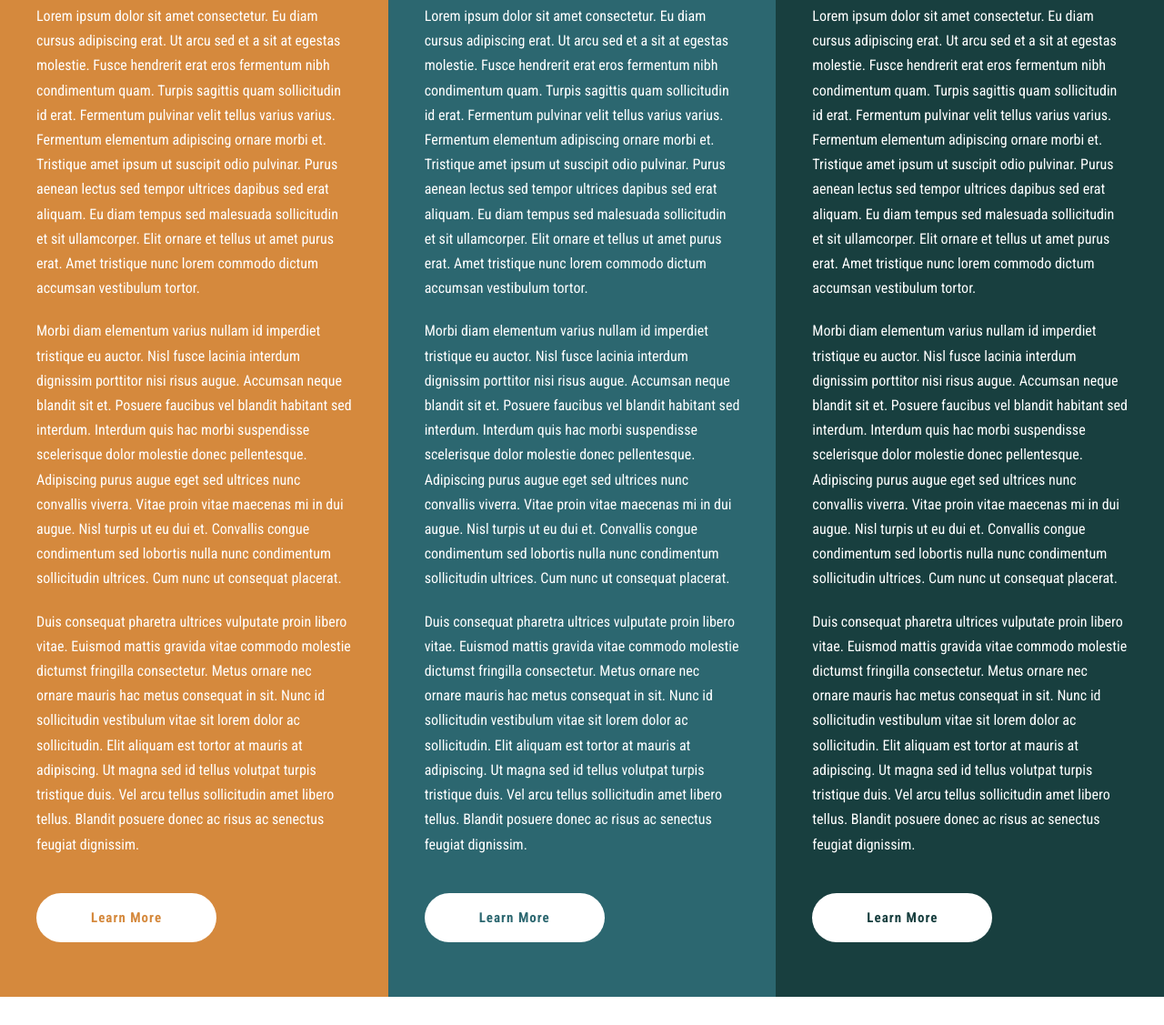
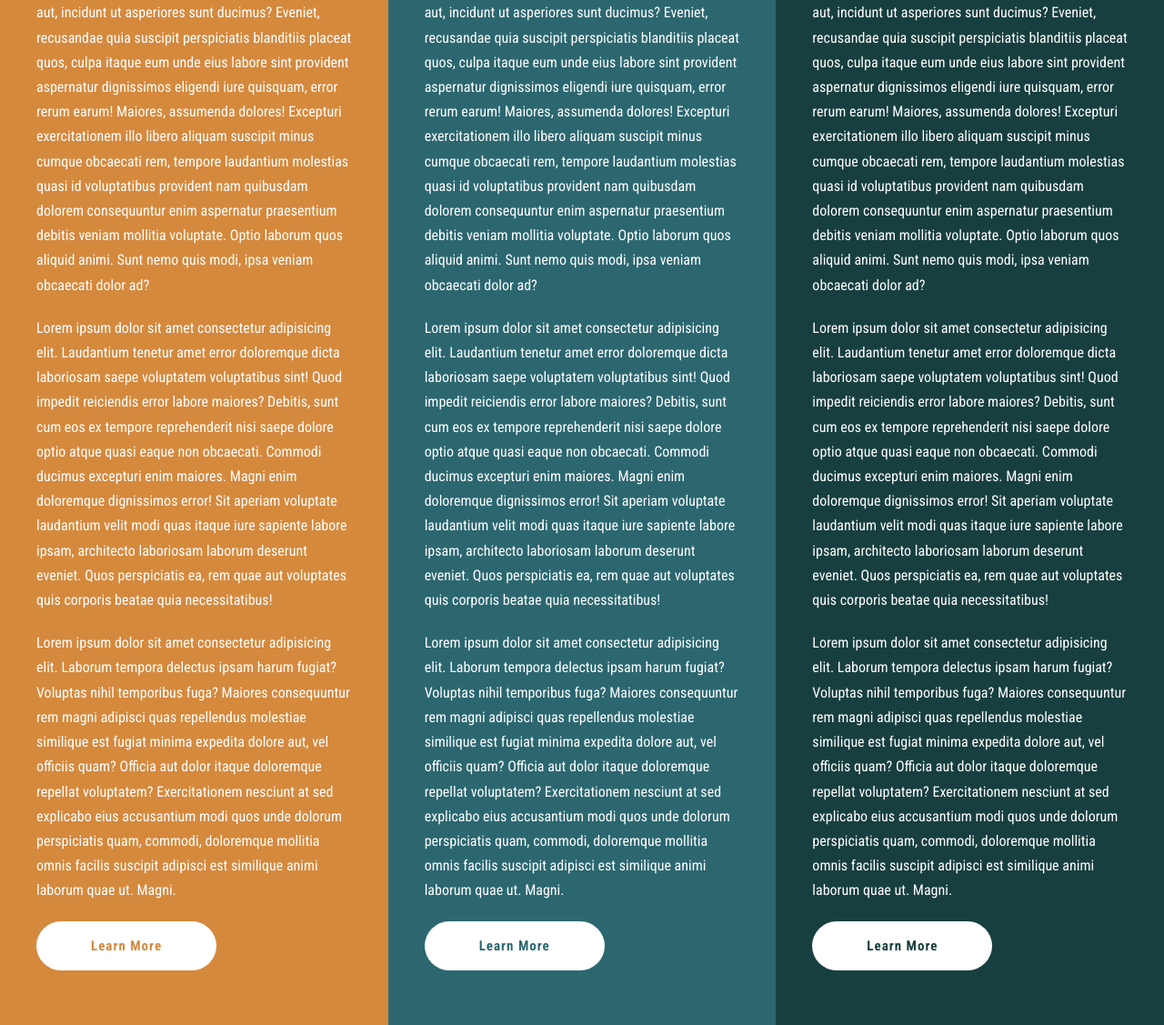
Before and after one commit to irimaya/345-3-column, a plain HTML site: page index.html in a window 1280 px wide. Shown: the part 261-1388 px from the top of the page at 91% size. Before the commit the page ends 1357 px from the top, so only its background shows below. Drawn offline with Linux system fonts and the light colour scheme.

Commit message:
updated mockup and styles

```diff
--- a/index.html
+++ b/index.html
@@ -2,106 +2,108 @@
 <html lang="en">
 	<head>
 		<meta charset="UTF-8" />
-		<meta http-equiv="X-UA-Compatible" content="IE=edge" />
 		<meta name="viewport" content="width=device-width, initial-scale=1.0" />
-		<link rel="stylesheet" href="/css/style.css" />
-		<title>3 Columns | Welcome</title>
+		<link rel="stylesheet" href="css/style.css" />
+		<title>3 columns | Welcome</title>
 	</head>
 	<body>
 		<main class="columns">
-			<section class="column column-1">
+			<div class="column column-1">
 				<div class="flex">
 					<div class="bk-round"></div>
 					<img src="/images/icon-sedan.png" alt="" />
 				</div>
 				<h2>Sedans</h2>
 				<p>
-					Lorem ipsum dolor sit amet consectetur. Eu diam cursus adipiscing erat. Ut arcu sed et a sit at egestas
-					molestie. Fusce hendrerit erat eros fermentum nibh condimentum quam. Turpis sagittis quam sollicitudin id
-					erat. Fermentum pulvinar velit tellus varius varius. Fermentum elementum adipiscing ornare morbi et. Tristique
-					amet ipsum ut suscipit odio pulvinar. Purus aenean lectus sed tempor ultrices dapibus sed erat aliquam. Eu
-					diam tempus sed malesuada sollicitudin et sit ullamcorper. Elit ornare et tellus ut amet purus erat. Amet
-					tristique nunc lorem commodo dictum accumsan vestibulum tortor.
+					Lorem ipsum dolor sit amet consectetur adipisicing elit. Saepe quaerat excepturi natus non itaque beatae, aut,
+					incidunt ut asperiores sunt ducimus? Eveniet, recusandae quia suscipit perspiciatis blanditiis placeat quos,
+					culpa itaque eum unde eius labore sint provident aspernatur dignissimos eligendi iure quisquam, error rerum
+					earum! Maiores, assumenda dolores! Excepturi exercitationem illo libero aliquam suscipit minus cumque
+					obcaecati rem, tempore laudantium molestias quasi id voluptatibus provident nam quibusdam dolorem consequuntur
+					enim aspernatur praesentium debitis veniam mollitia voluptate. Optio laborum quos aliquid animi. Sunt nemo
+					quis modi, ipsa veniam obcaecati dolor ad?
 				</p>
 				<p>
-					Morbi diam elementum varius nullam id imperdiet tristique eu auctor. Nisl fusce lacinia interdum dignissim
-					porttitor nisi risus augue. Accumsan neque blandit sit et. Posuere faucibus vel blandit habitant sed interdum.
-					Interdum quis hac morbi suspendisse scelerisque dolor molestie donec pellentesque. Adipiscing purus augue eget
-					sed ultrices nunc convallis viverra. Vitae proin vitae maecenas mi in dui augue. Nisl turpis ut eu dui et.
-					Convallis congue condimentum sed lobortis nulla nunc condimentum sollicitudin ultrices. Cum nunc ut consequat
-					placerat.
+					Lorem ipsum dolor sit amet consectetur adipisicing elit. Laudantium tenetur amet error doloremque dicta
+					laboriosam saepe voluptatem voluptatibus sint! Quod impedit reiciendis error labore maiores? Debitis, sunt cum
+					eos ex tempore reprehenderit nisi saepe dolore optio atque quasi eaque non obcaecati. Commodi ducimus
+					excepturi enim maiores. Magni enim doloremque dignissimos error! Sit aperiam voluptate laudantium velit modi
+					quas itaque iure sapiente labore ipsam, architecto laboriosam laborum deserunt eveniet. Quos perspiciatis ea,
+					rem quae aut voluptates quis corporis beatae quia necessitatibus!
 				</p>
 				<p>
-					Duis consequat pharetra ultrices vulputate proin libero vitae. Euismod mattis gravida vitae commodo molestie
-					dictumst fringilla consectetur. Metus ornare nec ornare mauris hac metus consequat in sit. Nunc id
-					sollicitudin vestibulum vitae sit lorem dolor ac sollicitudin. Elit aliquam est tortor at mauris at
-					adipiscing. Ut magna sed id tellus volutpat turpis tristique duis. Vel arcu tellus sollicitudin amet libero
-					tellus. Blandit posuere donec ac risus ac senectus feugiat dignissim.
+					Lorem ipsum dolor sit amet consectetur adipisicing elit. Laborum tempora delectus ipsam harum fugiat? Voluptas
+					nihil temporibus fuga? Maiores consequuntur rem magni adipisci quas repellendus molestiae similique est fugiat
+					minima expedita dolore aut, vel officiis quam? Officia aut dolor itaque doloremque repellat voluptatem?
+					Exercitationem nesciunt at sed explicabo eius accusantium modi quos unde dolorum perspiciatis quam, commodi,
+					doloremque mollitia omnis facilis suscipit adipisci est similique animi laborum quae ut. Magni.
 				</p>
-				<a href="#" class="btn btn-light">Learn More</a>
-			</section>
-			<section class="column column-2">
+				<a href="#" class="btn">Learn More</a>
+			</div>
+			<div class="column column-2">
 				<div class="flex">
 					<div class="bk-round"></div>
 					<img src="/images/icon-suv.png" alt="" />
 				</div>
-				<h2>Suvs</h2>
+				<h2>SUVS</h2>
 				<p>
-					Lorem ipsum dolor sit amet consectetur. Eu diam cursus adipiscing erat. Ut arcu sed et a sit at egestas
-					molestie. Fusce hendrerit erat eros fermentum nibh condimentum quam. Turpis sagittis quam sollicitudin id
-					erat. Fermentum pulvinar velit tellus varius varius. Fermentum elementum adipiscing ornare morbi et. Tristique
-					amet ipsum ut suscipit odio pulvinar. Purus aenean lectus sed tempor ultrices dapibus sed erat aliquam. Eu
-					diam tempus sed malesuada sollicitudin et sit ullamcorper. Elit ornare et tellus ut amet purus erat. Amet
-					tristique nunc lorem commodo dictum accumsan vestibulum tortor.
+					Lorem ipsum dolor sit amet consectetur adipisicing elit. Saepe quaerat excepturi natus non itaque beatae, aut,
+					incidunt ut asperiores sunt ducimus? Eveniet, recusandae quia suscipit perspiciatis blanditiis placeat quos,
+					culpa itaque eum unde eius labore sint provident aspernatur dignissimos eligendi iure quisquam, error rerum
+					earum! Maiores, assumenda dolores! Excepturi exercitationem illo libero aliquam suscipit minus cumque
+					obcaecati rem, tempore laudantium molestias quasi id voluptatibus provident nam quibusdam dolorem consequuntur
+					enim aspernatur praesentium debitis veniam mollitia voluptate. Optio laborum quos aliquid animi. Sunt nemo
+					quis modi, ipsa veniam obcaecati dolor ad?
 				</p>
 				<p>
-					Morbi diam elementum varius nullam id imperdiet tristique eu auctor. Nisl fusce lacinia interdum dignissim
-					porttitor nisi risus augue. Accumsan neque blandit sit et. Posuere faucibus vel blandit habitant sed interdum.
-					Interdum quis hac morbi suspendisse scelerisque dolor molestie donec pellentesque. Adipiscing purus augue eget
-					sed ultrices nunc convallis viverra. Vitae proin vitae maecenas mi in dui augue. Nisl turpis ut eu dui et.
-					Convallis congue condimentum sed lobortis nulla nunc condimentum sollicitudin ultrices. Cum nunc ut consequat
-					placerat.
+					Lorem ipsum dolor sit amet consectetur adipisicing elit. Laudantium tenetur amet error doloremque dicta
+					laboriosam saepe voluptatem voluptatibus sint! Quod impedit reiciendis error labore maiores? Debitis, sunt cum
+					eos ex tempore reprehenderit nisi saepe dolore optio atque quasi eaque non obcaecati. Commodi ducimus
+					excepturi enim maiores. Magni enim doloremque dignissimos error! Sit aperiam voluptate laudantium velit modi
+					quas itaque iure sapiente labore ipsam, architecto laboriosam laborum deserunt eveniet. Quos perspiciatis ea,
+					rem quae aut voluptates quis corporis beatae quia necessitatibus!
 				</p>
 				<p>
-					Duis consequat pharetra ultrices vulputate proin libero vitae. Euismod mattis gravida vitae commodo molestie
-					dictumst fringilla consectetur. Metus ornare nec ornare mauris hac metus consequat in sit. Nunc id
-					sollicitudin vestibulum vitae sit lorem dolor ac sollicitudin. Elit aliquam est tortor at mauris at
-					adipiscing. Ut magna sed id tellus volutpat turpis tristique duis. Vel arcu tellus sollicitudin amet libero
-					tellus. Blandit posuere donec ac risus ac senectus feugiat dignissim.
+					Lorem ipsum dolor sit amet consectetur adipisicing elit. Laborum tempora delectus ipsam harum fugiat? Voluptas
+					nihil temporibus fuga? Maiores consequuntur rem magni adipisci quas repellendus molestiae similique est fugiat
+					minima expedita dolore aut, vel officiis quam? Officia aut dolor itaque doloremque repellat voluptatem?
+					Exercitationem nesciunt at sed explicabo eius accusantium modi quos unde dolorum perspiciatis quam, commodi,
+					doloremque mollitia omnis facilis suscipit adipisci est similique animi laborum quae ut. Magni.
 				</p>
-				<a href="#" class="btn btn-light">Learn More</a>
-			</section>
-			<section class="column column-3">
+				<a href="#" class="btn">Learn More</a>
+			</div>
+			<div class="column column-3">
 				<div class="flex">
 					<div class="bk-round"></div>
 					<img src="/images/icon-luxury.png" alt="" />
 				</div>
 				<h2>Luxury</h2>
 				<p>
-					Lorem ipsum dolor sit amet consectetur. Eu diam cursus adipiscing erat. Ut arcu sed et a sit at egestas
-					molestie. Fusce hendrerit erat eros fermentum nibh condimentum quam. Turpis sagittis quam sollicitudin id
-					erat. Fermentum pulvinar velit tellus varius varius. Fermentum elementum adipiscing ornare morbi et. Tristique
-					amet ipsum ut suscipit odio pulvinar. Purus aenean lectus sed tempor ultrices dapibus sed erat aliquam. Eu
-					diam tempus sed malesuada sollicitudin et sit ullamcorper. Elit ornare et tellus ut amet purus erat. Amet
-					tristique nunc lorem commodo dictum accumsan vestibulum tortor.
+					Lorem ipsum dolor sit amet consectetur adipisicing elit. Saepe quaerat excepturi natus non itaque beatae, aut,
+					incidunt ut asperiores sunt ducimus? Eveniet, recusandae quia suscipit perspiciatis blanditiis placeat quos,
+					culpa itaque eum unde eius labore sint provident aspernatur dignissimos eligendi iure quisquam, error rerum
+					earum! Maiores, assumenda dolores! Excepturi exercitationem illo libero aliquam suscipit minus cumque
+					obcaecati rem, tempore laudantium molestias quasi id voluptatibus provident nam quibusdam dolorem consequuntur
+					enim aspernatur praesentium debitis veniam mollitia voluptate. Optio laborum quos aliquid animi. Sunt nemo
+					quis modi, ipsa veniam obcaecati dolor ad?
 				</p>
 				<p>
-					Morbi diam elementum varius nullam id imperdiet tristique eu auctor. Nisl fusce lacinia interdum dignissim
-					porttitor nisi risus augue. Accumsan neque blandit sit et. Posuere faucibus vel blandit habitant sed interdum.
-					Interdum quis hac morbi suspendisse scelerisque dolor molestie donec pellentesque. Adipiscing purus augue eget
-					sed ultrices nunc convallis viverra. Vitae proin vitae maecenas mi in dui augue. Nisl turpis ut eu dui et.
-					Convallis congue condimentum sed lobortis nulla nunc condimentum sollicitudin ultrices. Cum nunc ut consequat
-					placerat.
+					Lorem ipsum dolor sit amet consectetur adipisicing elit. Laudantium tenetur amet error doloremque dicta
+					laboriosam saepe voluptatem voluptatibus sint! Quod impedit reiciendis error labore maiores? Debitis, sunt cum
+					eos ex tempore reprehenderit nisi saepe dolore optio atque quasi eaque non obcaecati. Commodi ducimus
+					excepturi enim maiores. Magni enim doloremque dignissimos error! Sit aperiam voluptate laudantium velit modi
+					quas itaque iure sapiente labore ipsam, architecto laboriosam laborum deserunt eveniet. Quos perspiciatis ea,
+					rem quae aut voluptates quis corporis beatae quia necessitatibus!
 				</p>
 				<p>
-					Duis consequat pharetra ultrices vulputate proin libero vitae. Euismod mattis gravida vitae commodo molestie
-					dictumst fringilla consectetur. Metus ornare nec ornare mauris hac metus consequat in sit. Nunc id
-					sollicitudin vestibulum vitae sit lorem dolor ac sollicitudin. Elit aliquam est tortor at mauris at
-					adipiscing. Ut magna sed id tellus volutpat turpis tristique duis. Vel arcu tellus sollicitudin amet libero
-					tellus. Blandit posuere donec ac risus ac senectus feugiat dignissim.
+					Lorem ipsum dolor sit amet consectetur adipisicing elit. Laborum tempora delectus ipsam harum fugiat? Voluptas
+					nihil temporibus fuga? Maiores consequuntur rem magni adipisci quas repellendus molestiae similique est fugiat
+					minima expedita dolore aut, vel officiis quam? Officia aut dolor itaque doloremque repellat voluptatem?
+					Exercitationem nesciunt at sed explicabo eius accusantium modi quos unde dolorum perspiciatis quam, commodi,
+					doloremque mollitia omnis facilis suscipit adipisci est similique animi laborum quae ut. Magni.
 				</p>
-				<a href="#" class="btn btn-light">Learn More</a>
-			</section>
+				<a href="#" class="btn">Learn More</a>
+			</div>
 		</main>
 	</body>
 </html>
--- a/scss/style.scss
+++ b/scss/style.scss
@@ -10,9 +10,9 @@ $font-stack: 'Roboto Condensed', sans-serif;
 
 // Reset
 * {
+	padding: 0;
+	margin: 0;
 	box-sizing: border-box;
-	margin: 0;
-	padding: 0;
 }
 
 // Main Styling
@@ -23,15 +23,10 @@ body {
 }
 
 h2 {
-	font-size: 4rem;
+	font-size: 3rem;
 	font-weight: 300;
-	// margin-bottom: 30px;
 	text-transform: uppercase;
 }
-
-// img {
-// 	max-width: 100%;
-// }
 
 p {
 	font-size: 1rem;
@@ -51,17 +46,14 @@ a {
 	font-weight: bold;
 	letter-spacing: 1px;
 	border-radius: 50px;
+	background-color: #fff;
 }
 
-.btn-light {
-	background: #fff;
-	border: none;
-}
-
-// 3 Columns
+// Columns
 .columns {
 	display: flex;
 	.column {
+		padding: 60px 40px;
 		.flex {
 			display: flex;
 			.bk-round {
@@ -73,14 +65,6 @@ a {
 				margin-left: -40px;
 			}
 		}
-		padding: 60px 40px;
-		h2 {
-			margin-top: 40px;
-			margin-bottom: 20px;
-		}
-		.btn {
-			margin-top: 20px;
-		}
 		&-1 {
 			background: $sedan-color;
 			.bk-round {
@@ -89,7 +73,7 @@ a {
 			.btn {
 				color: $sedan-color;
 			}
-		}
+		} //End .column-1
 		&-2 {
 			background: $suvs-color;
 			.bk-round {
@@ -98,7 +82,7 @@ a {
 			.btn {
 				color: $suvs-color;
 			}
-		}
+		} //End .column-2
 		&-3 {
 			background: $luxury-color;
 			.bk-round {
@@ -107,12 +91,11 @@ a {
 			.btn {
 				color: $luxury-color;
 			}
-		}
-	}
-} //End .columns
+		} //End .column-3
+	} //End .column
+} // End .columns
 
 @media (max-width: 768px) {
-	// 3 Columns
 	.columns {
 		flex-direction: column;
 	}
```
Also changed, not shown: css/style.css, 1 other file.
